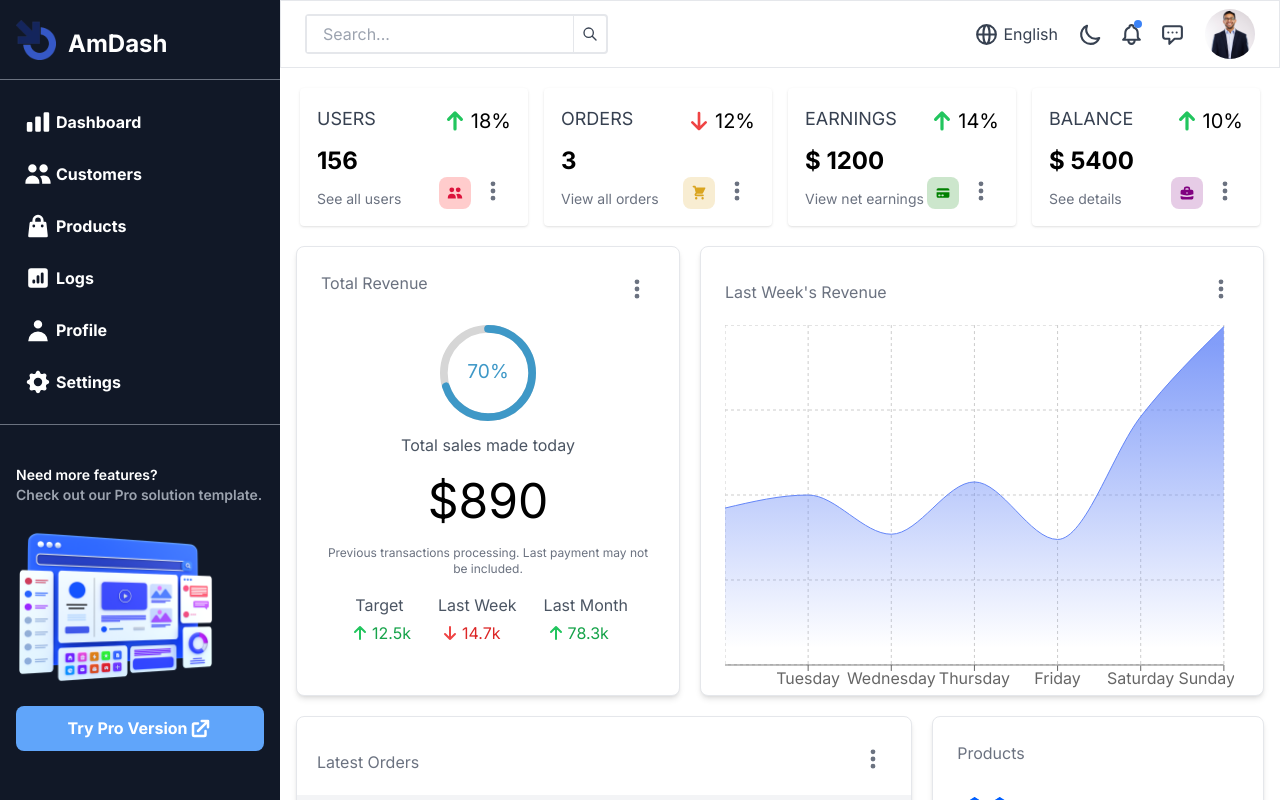
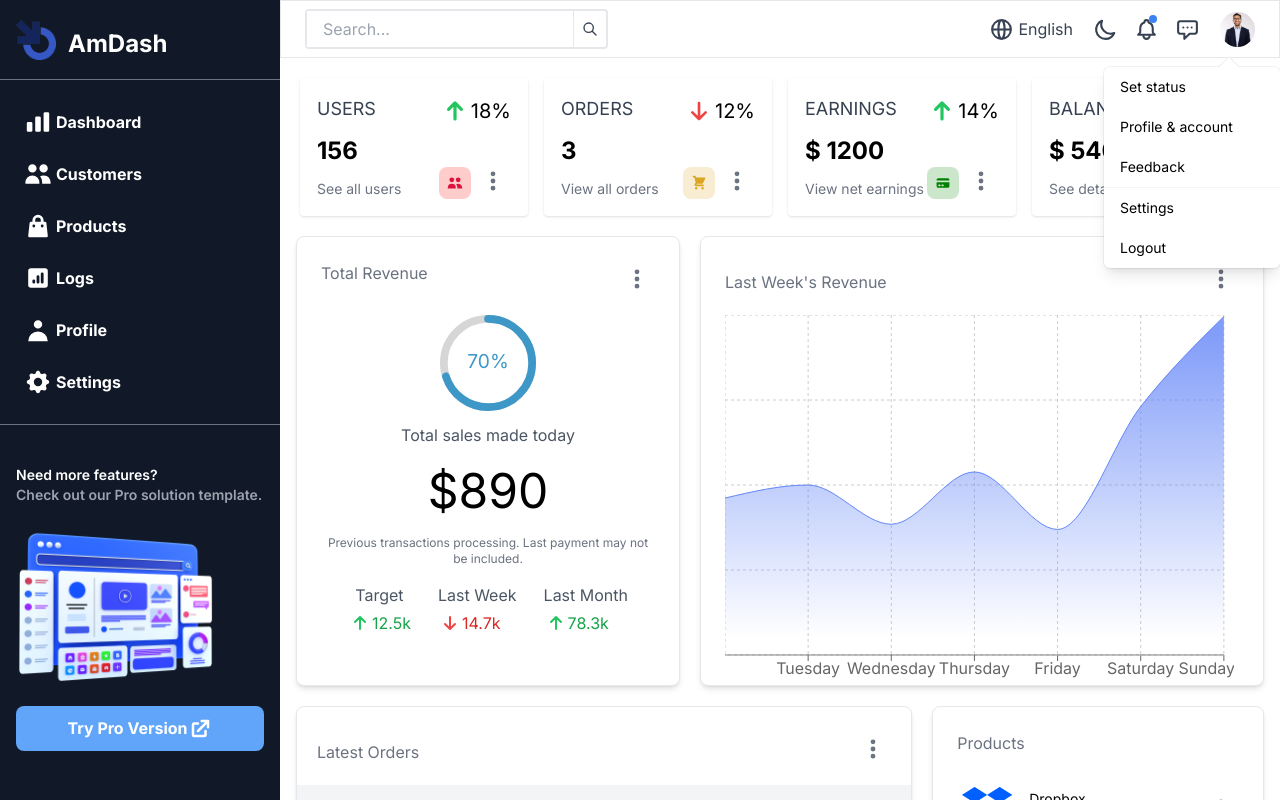
Before and after one commit to KaiWritesCode/react-dashboard, a React (Create React App) app: page / in a window 1280 px wide. Both pictures are taken after a click on the picture 1230 px from the left and 34 px from the top of the page. Shown: the top 800 px of the page. Built offline with nearby package versions, Linux system fonts and the light colour scheme.

Commit message:
Added image modal

```diff
--- a/src/App.css
+++ b/src/App.css
@@ -4,3 +4,21 @@
 * {
     font-family: 'Inter', sans-serif;
 }
+
+.dropdown::after {
+    content: "";
+    position: absolute;
+    z-index: 1;
+    width: 1rem;
+    height: 1rem;
+    background: white;
+    background: inherit;
+    top: -0.5rem;
+    right: 2.7rem;
+    transform: rotate(45deg);
+    border-radius: .125rem;
+    border-width: 1px 0 0 1px;
+    border-style: solid;
+    border-color: rgba(224, 224, 224, 0.795);
+    box-shadow: gray;
+}
--- a/src/components/Navigation.tsx
+++ b/src/components/Navigation.tsx
@@ -1,20 +1,29 @@
-import React from "react";
+import React, { useState } from "react";
 import {
   GlobeAltIcon,
   ChatAltIcon,
   BellIcon,
-  AdjustmentsIcon,
   MoonIcon,
 } from "@heroicons/react/outline";
+import { useClickOutside } from '../hooks/ClickOutside'
 
 interface Iprops {
   isOpen: boolean
 }
 
+
+
+
 const Navigation = ({ isOpen }: Iprops) => {
+  const [imageModal, setImageModal] = useState(false)
+
+  let domNode = useClickOutside(() => {
+    setImageModal(false)
+  })
+
   return (
     <nav>
-      <div className="flex items-center  justify-between border px-6 py-2">
+      <main className="flex items-center justify-between border px-6 py-2">
         <section>
           <div className={`${`ml-8 xl:ml-0 items-center justify-center hidden sm:flex`} ${isOpen ? "ml-0" : "ml-8"}`}>
             <div className="flex border-2 rounded">
@@ -61,16 +70,35 @@ const Navigation = ({ isOpen }: Iprops) => {
             <ChatAltIcon width="25" />
           </div>
 
-          <div className="ml-5 text-gray-700 cursor-pointer">
+          <div className="ml-5 text-gray-700 cursor-pointer dropdown-menu " ref={domNode}>
             <img
+              onClick={() => setImageModal(imageModal => !imageModal)}
               src="/images/headshot.jpg"
               className="rounded-full"
-              width="50"
+              width="35"
               alt="headshot"
             />
+            <div className={`origin-top-right absolute right-0 mt-2 w-44 translate-y-3 focus:outline-none ${imageModal ? "absolute" : "hidden"}`}>
+              <div className="relative dropdown shadow-lg bg-white ring-1 divide-y divide-gray-100  ring-black ring-opacity-5 rounded-md" >
+                <div >
+                  <a href="#" className="text-black block px-4 py-2.5 text-sm hover:bg-gray-50">Set status</a>
+                  <a href="#" className="text-black block px-4 py-2.5 text-sm hover:bg-gray-50">Profile & account</a>
+                  <a href="#" className="text-black block px-4 py-2.5 text-sm hover:bg-gray-50">Feedback</a>
+                </div>
+                <div>
+                  <a href="#" className="text-black block px-4 py-2.5 text-sm hover:bg-gray-50">Settings</a>
+                  <a href="#" className="text-black block px-4 py-2.5 text-sm hover:bg-gray-50">Logout</a>
+                </div>
+              </div>
+            </div>
+
           </div>
+
+
         </section>
-      </div>
+      </main>
+
+
     </nav>
   );
 }
```
